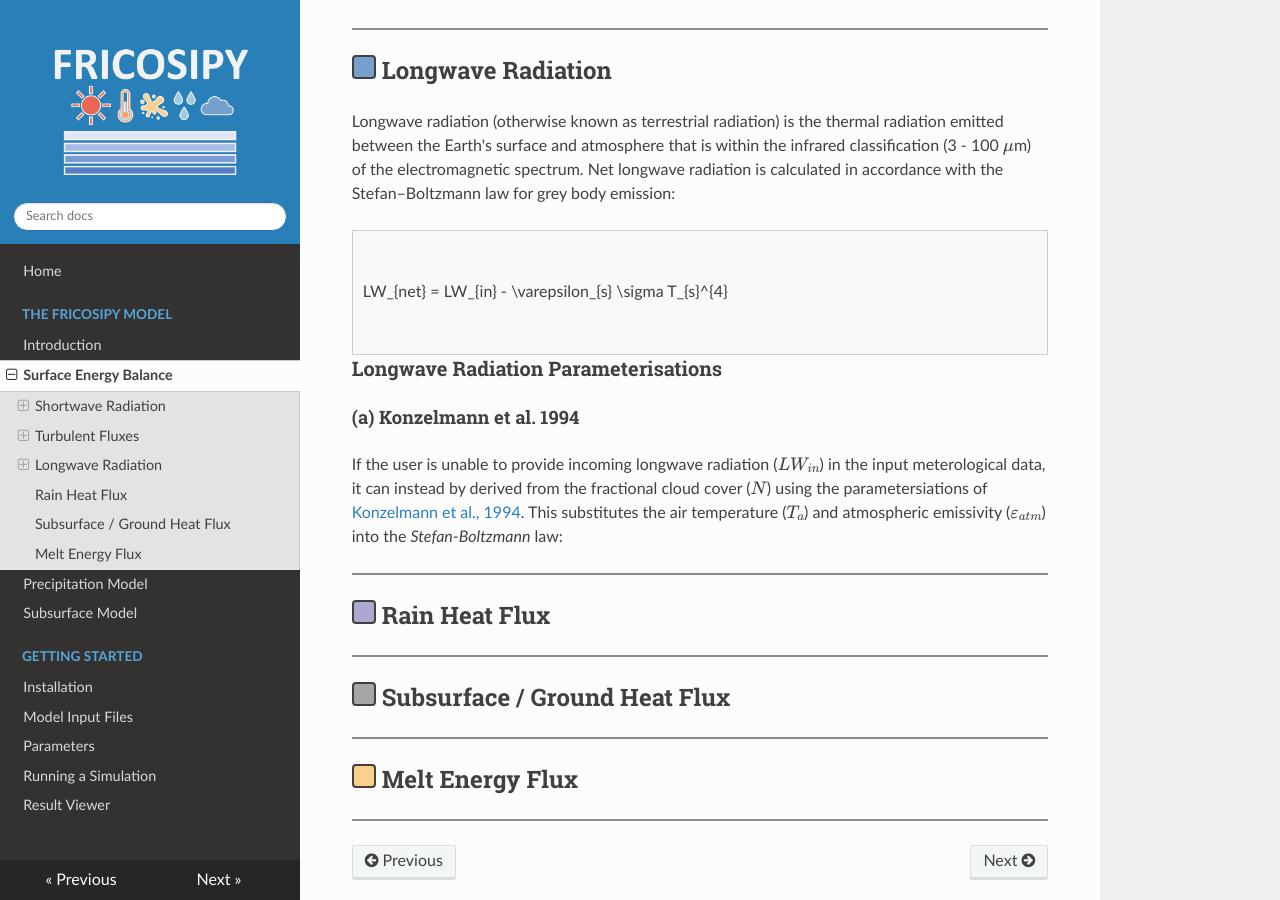
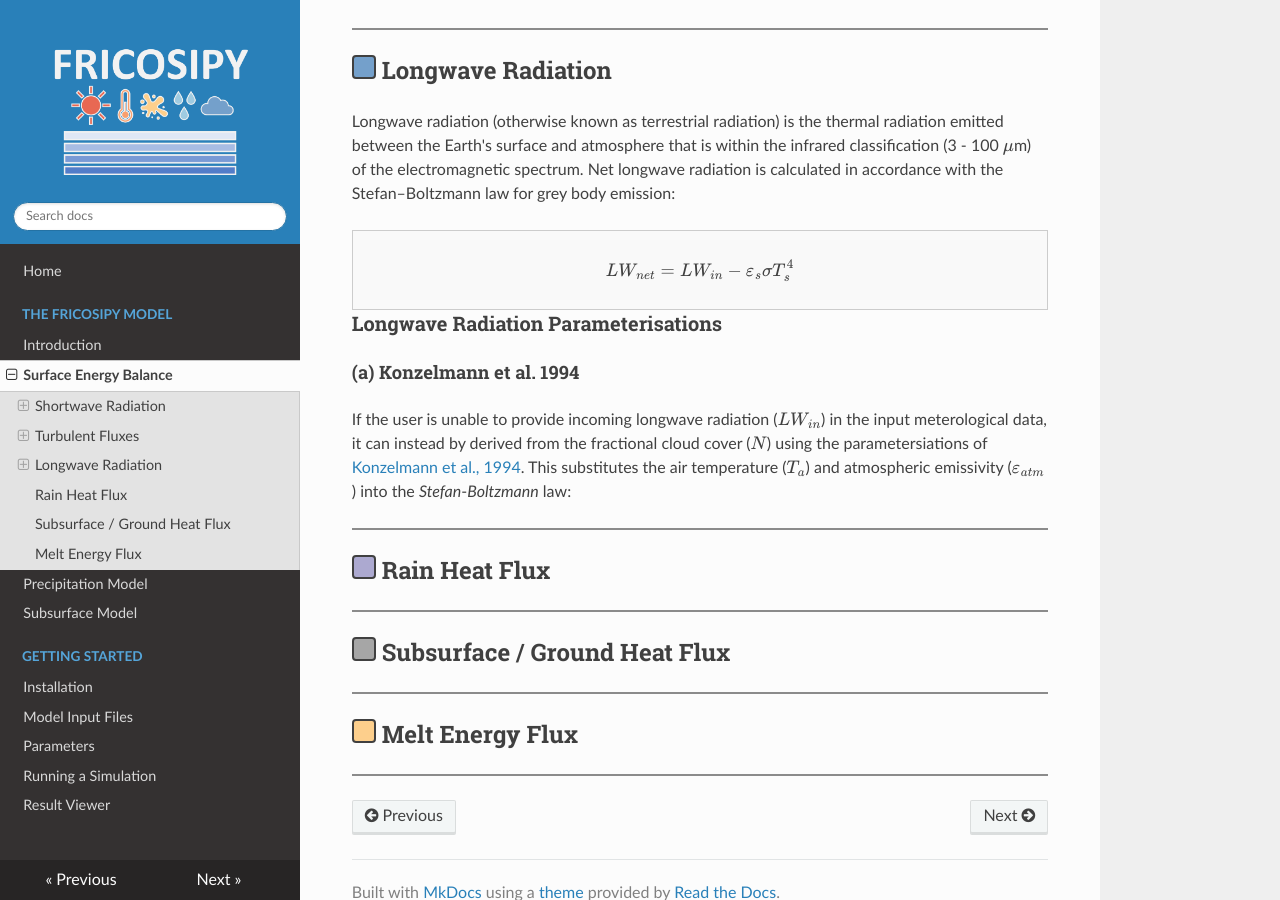
Before and after one commit to MarcusGastaldello/FRICOSIPY, an MkDocs documentation site: the page built from docs/surface_energy_balance.md, in a window 1280 px wide and 900 px high, scrolled down 1800 px. Built offline with MkDocs 1.6.1, drawn with Linux system fonts in a browser that asks for light colours; nearby versions of some CDN libraries.

```diff
--- a/docs/surface_energy_balance.md
+++ b/docs/surface_energy_balance.md
@@ -62,7 +62,7 @@ Longwave radiation (otherwise known as terrestrial radiation) is the thermal rad
 
 <div style="border:1px solid #ccc; padding:10px; background:#f9f9f9;">
 $$
-$$ LW_{net} = LW_{in} - \varepsilon_{s} \sigma T_{s}^{4} $$
+LW_{net} = LW_{in} - \varepsilon_{s} \sigma T_{s}^{4}
 $$
 </div>
 
```
